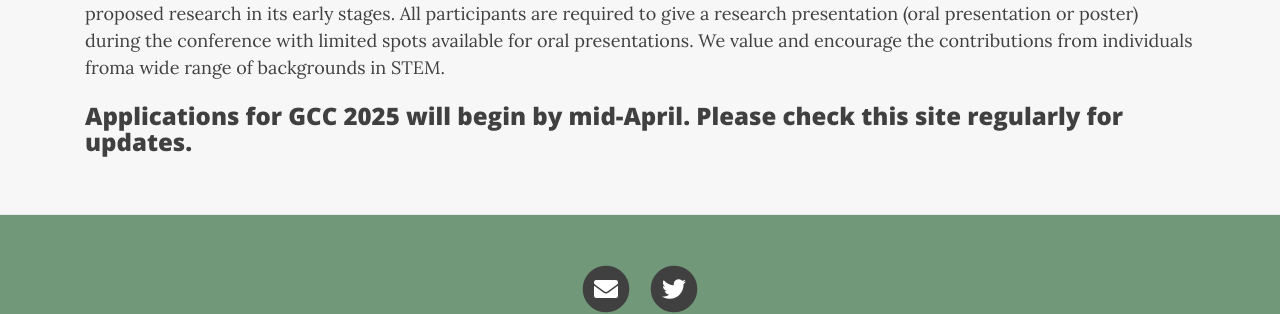
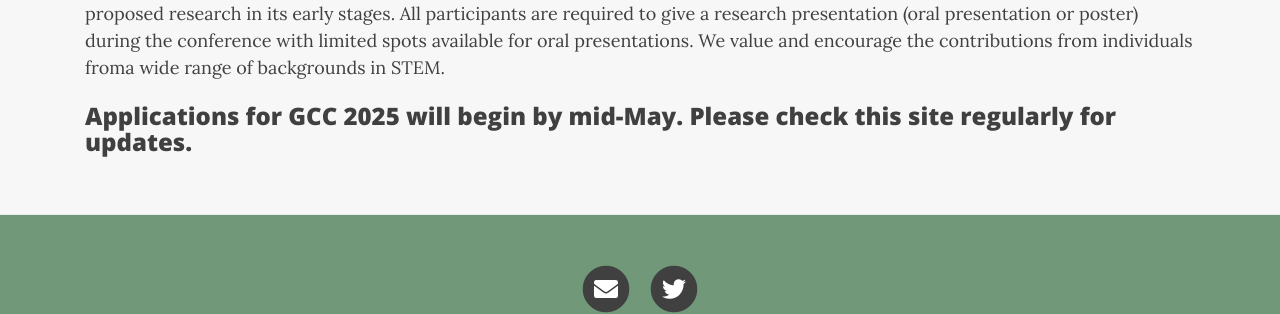
Before and after one commit to graduateclimateconference/graduateclimateconference.github.io, a Jekyll site: the page built from application.md, in a window 1280 px wide and 1204 px high. Shown: the part 756-1070 px from the top of the window. Built offline with Jekyll 4.4.1, drawn with Linux system fonts in a browser that asks for light colours; nearby versions of some CDN libraries.

Commit message:
Update application.md

```diff
--- a/application.md
+++ b/application.md
@@ -48,7 +48,7 @@ cover-img: "/assets/img/WoodsHole2.jpeg"
 ### Eligibility
 The GCC welcomes applications from graduate students conducting climate-related research in any discipline. __Eligible applicants must be enrolled in a graduate program in Fall 2025.__ We encourage abstract submissions from diverse fields such as atmospheric sciences, biology, environmental management, forestry and fisheries sciences, oceanography, communication, public policy studies, urban planning, public health, and any other climate-related disciplines. The research does not need to be complete and can include proposed research in its early stages. All participants are required to give a research presentation (oral presentation or poster) during the conference with limited spots available for oral presentations. We value and encourage the contributions from individuals froma wide range of backgrounds in STEM.
 
-### Applications for GCC 2025 will begin by mid-April. Please check this site regularly for updates.
+### Applications for GCC 2025 will begin by mid-May. Please check this site regularly for updates.
 
 
 <!-- ### Application Instructions
```
